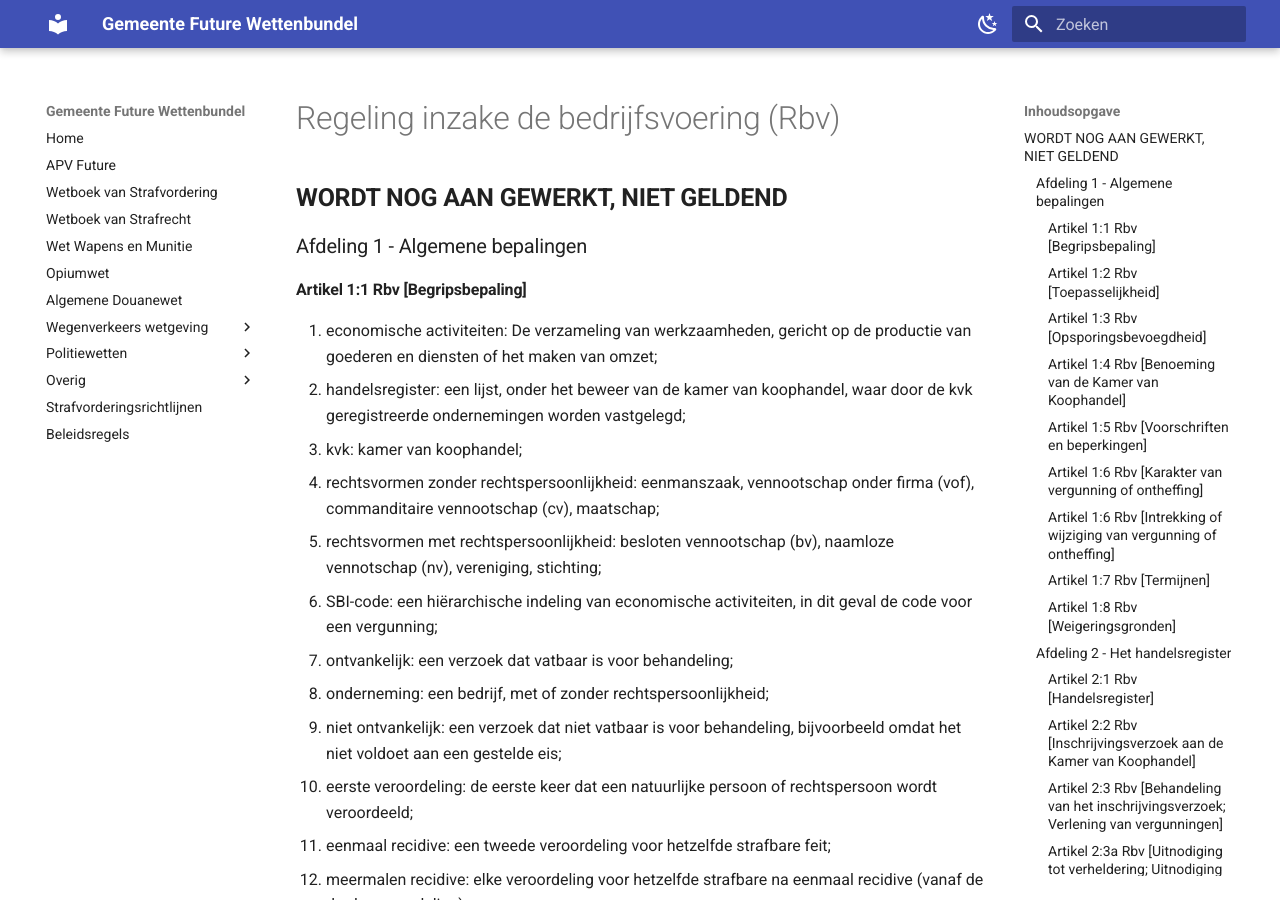
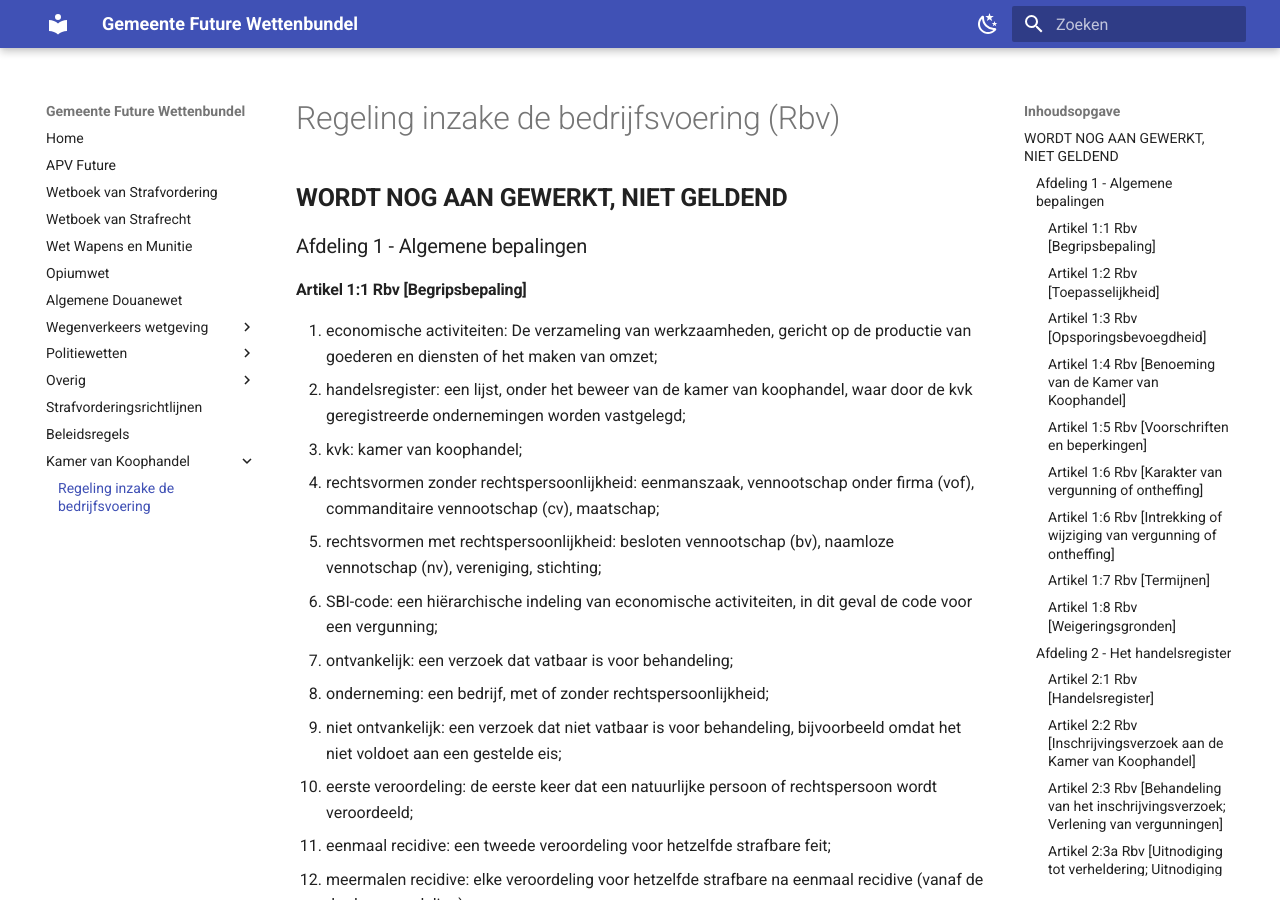
Before and after one commit to EnriqueFernandez20/FutureRP-Wettenbundel, an MkDocs documentation site: the page built from docs/kvk-bedrijfsvoering.md, in a window 1280 px wide and 900 px high. Built offline with MkDocs 1.6.1 and Material for MkDocs 9.7.7, drawn with Linux system fonts in a browser that asks for light colours.

Commit message:
KvK in navigatie

```diff
--- a/mkdocs.yml
+++ b/mkdocs.yml
@@ -51,3 +51,5 @@ nav:
     - Wet gedeeltelijk verbod gezichtsbedekkende kleding: 'wet-gedeeltelijk-verbod-gezichtsbedekkende-kleding.md'
   - Strafvorderingsrichtlijnen: 'strafvorderingsrichtlijnen.md'
   - Beleidsregels: 'beleidsregels.md'
+  - Kamer van Koophandel:
+    - Regeling inzake de bedrijfsvoering: 'kvk-bedrijfsvoering.md'
```
